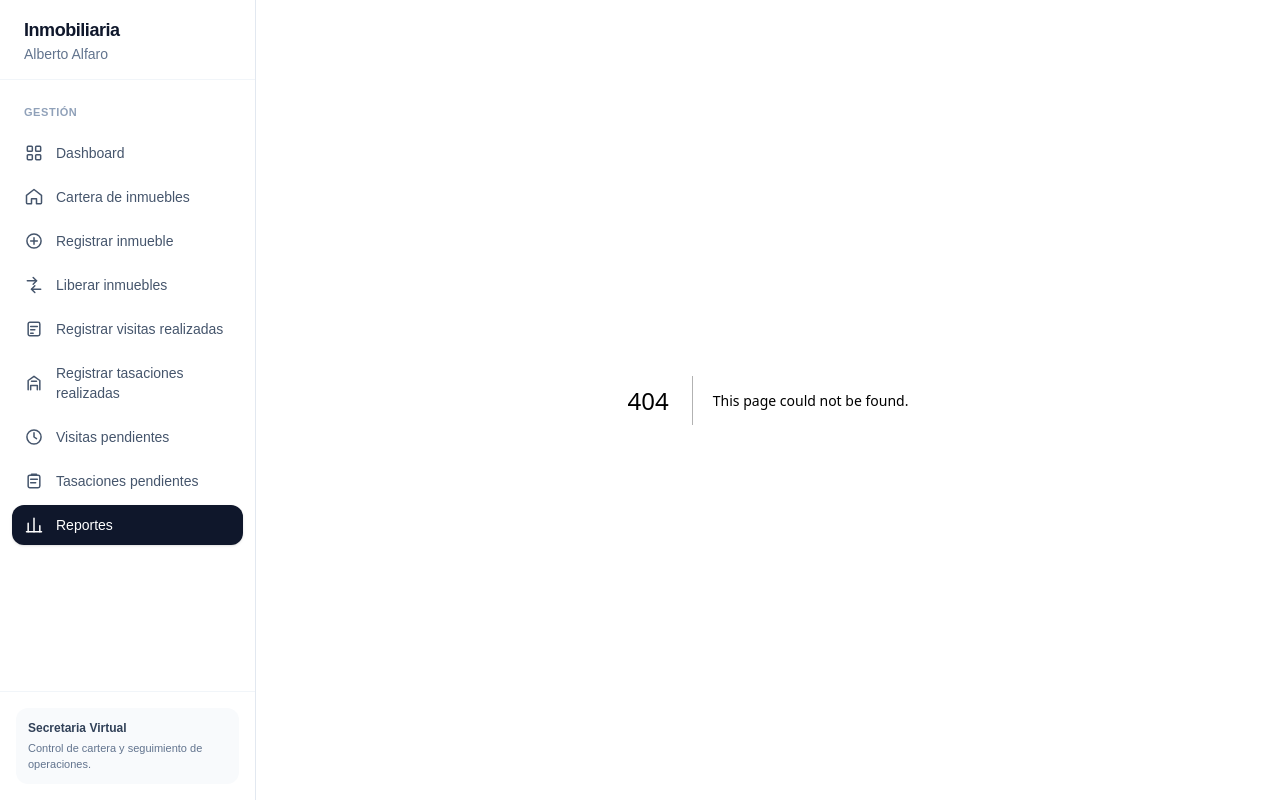
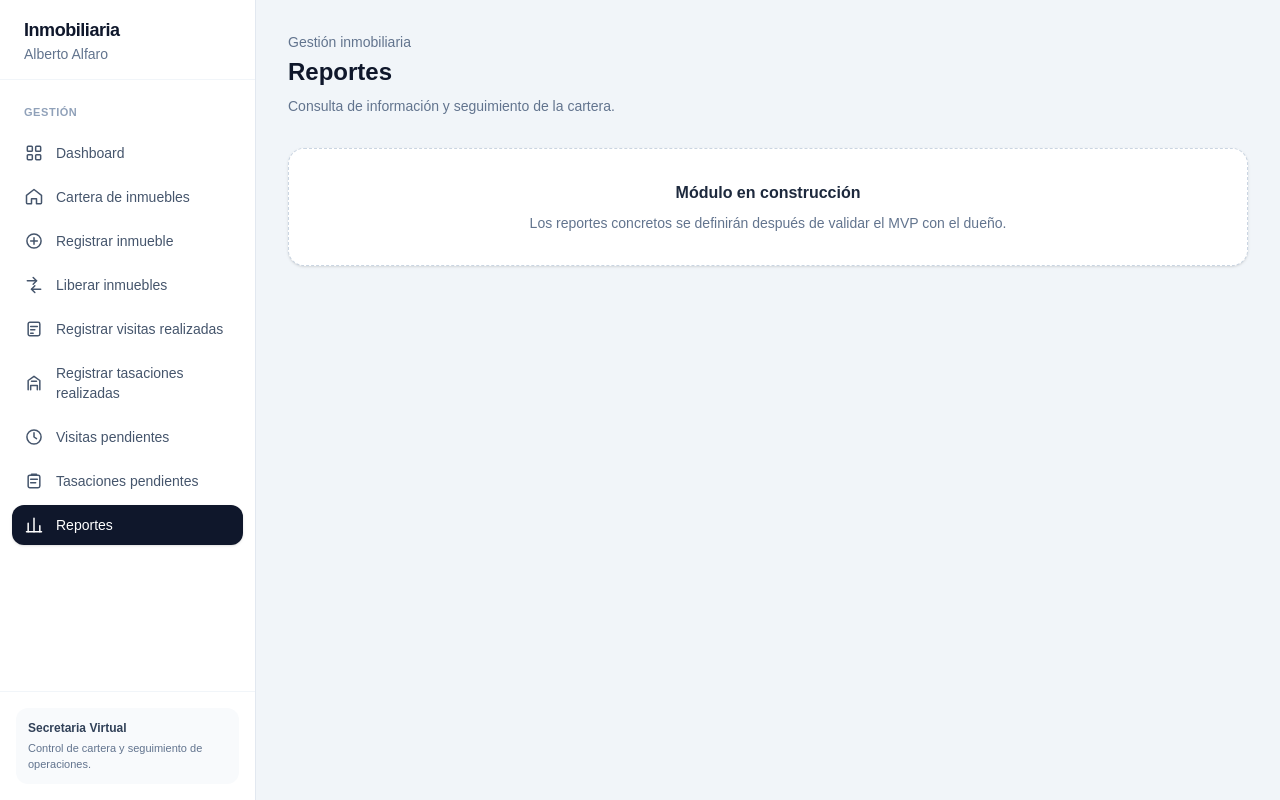
Before and after one commit to cpumaricramoori01-projx/inmobiliaria-alfaro, a Next.js app: page /reportes in a window 1280 px wide. Before the commit this address had no page. Built offline with nearby package versions, Linux system fonts and the light colour scheme.

Commit message:
Agregar pantalla base de reportes

```diff
--- /dev/null
+++ b/app/reportes/page.tsx
@@ -0,0 +1,5 @@
+export default function ReportesPage() {
+  return (
+    <main className="min-h-screen bg-slate-100 p-6 lg:p-8"><div className="mx-auto max-w-5xl"><p className="text-sm text-slate-500">Gestión inmobiliaria</p><h1 className="mt-1 text-2xl font-bold text-slate-900">Reportes</h1><p className="mt-2 text-sm text-slate-500">Consulta de información y seguimiento de la cartera.</p><div className="mt-8 rounded-2xl border border-dashed border-slate-300 bg-white p-8 text-center shadow-sm"><p className="font-semibold text-slate-800">Módulo en construcción</p><p className="mt-2 text-sm text-slate-500">Los reportes concretos se definirán después de validar el MVP con el dueño.</p></div></div></main>
+  );
+}
```
